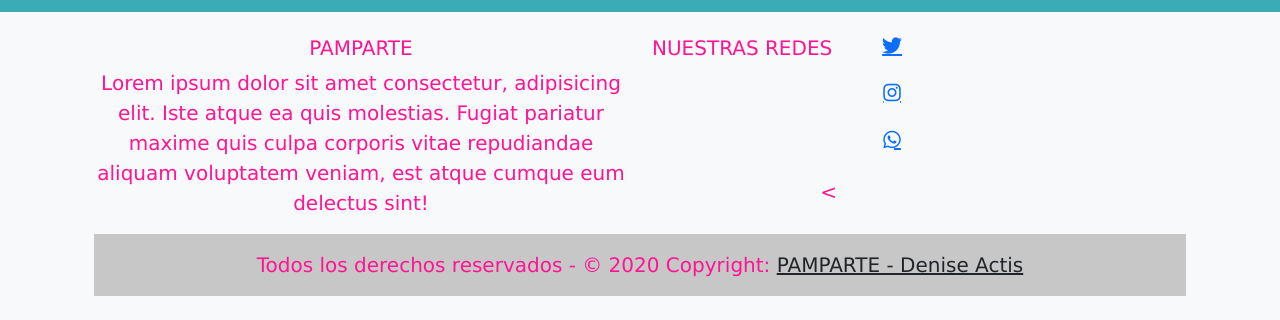
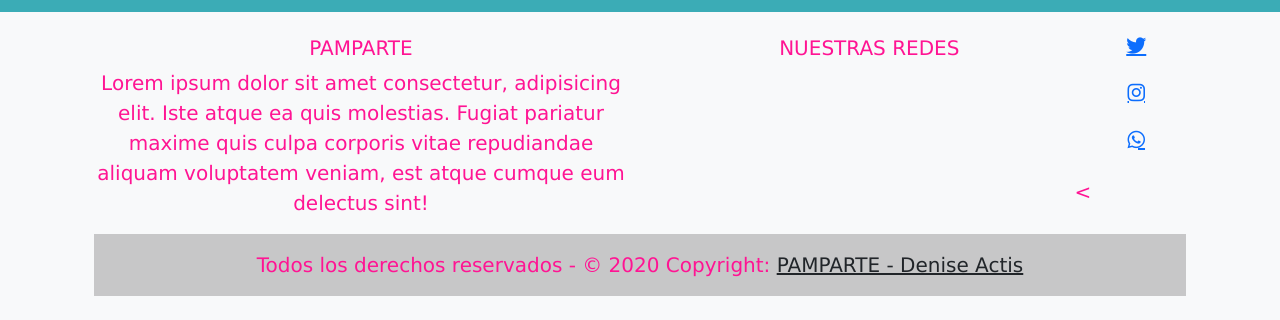
Before and after one commit to denactis/DeniseActis-Pamparte, a plain HTML site: page index.html in a window 1280 px wide. Shown: the part 1090-1410 px from the top of the page. Drawn offline with nearby package versions, Linux system fonts and the light colour scheme.

Commit message:
Update index.html

```diff
--- a/index.html
+++ b/index.html
@@ -98,7 +98,7 @@
 
       <!--Grid columna-->
       <div class="col-lg-6 col-md-12 mb-4 mb-md-0 d-flex">
-        <div class= "row d-flex">
+        <div class= "row d-flex w-100">
         <h5 class="text-uppercase">NUESTRAS REDES</h5> </div>
 
      <div class= "row redes>
```
